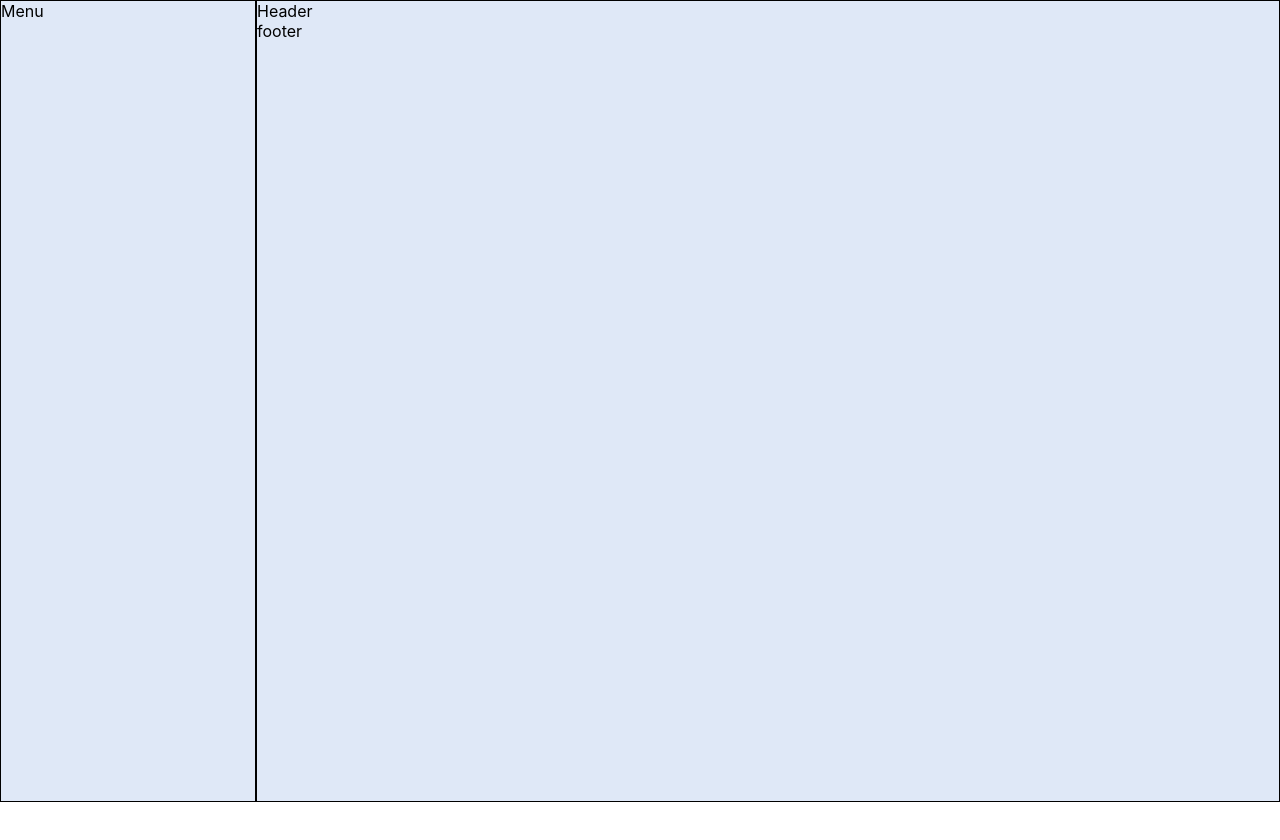
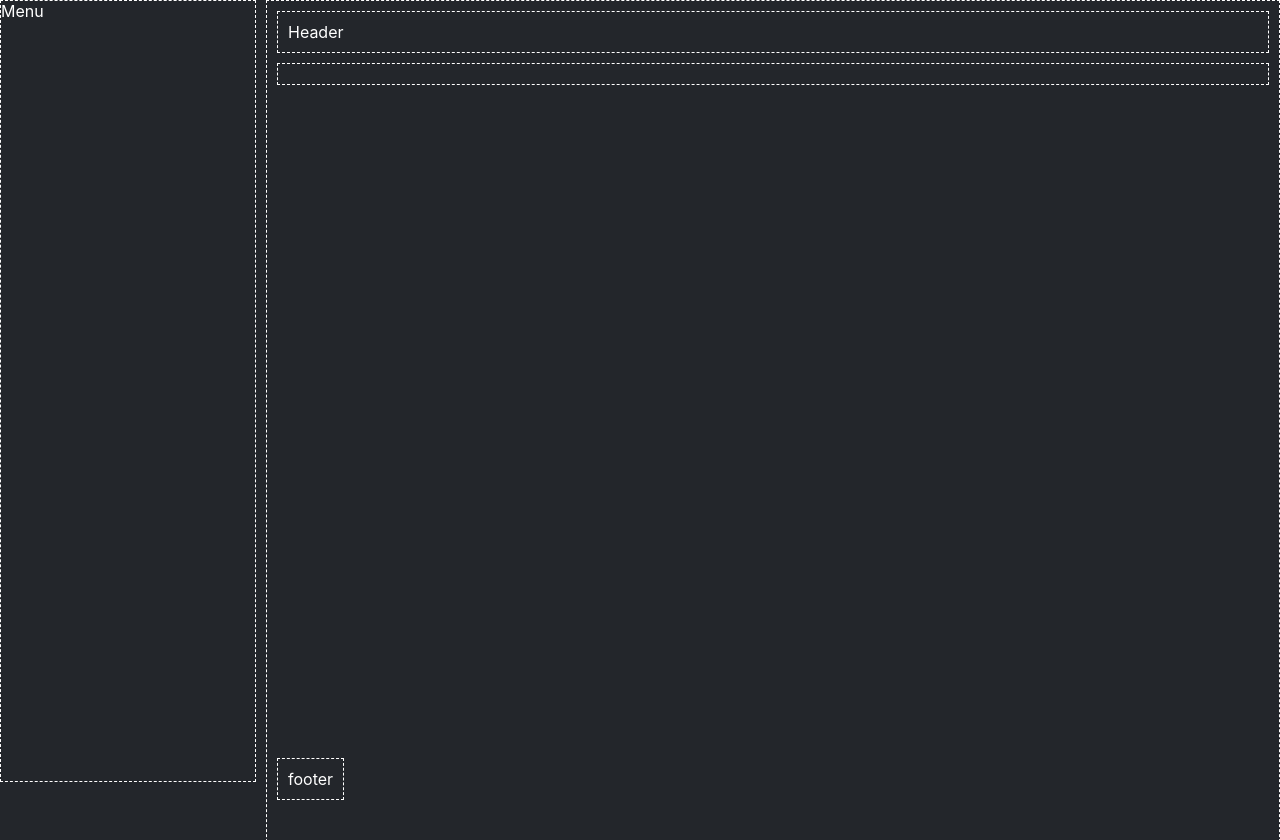
Before and after one commit to khuzayfmht/repromas-test, a React (Create React App) app: page / in a window 1280 px wide. Shown: the top 840 px of the page. Before the commit the page ends 802 px from the top, so only its background shows below. Built offline with nearby package versions, Linux system fonts and the light colour scheme.

Commit message:
update on page layout

```diff
--- a/src/layout/appLayout.css
+++ b/src/layout/appLayout.css
@@ -1,21 +1,49 @@
+* {
+    color: #fff;
+    padding: 0;
+}
 .main-container {
+
     width: 100%;
     height: auto;
     min-height: 100vh;
 
-    background-color: #dfe8f7;
+    background-color: #23262b;
 
     /* layout desing*/
     display: grid;
     grid-template-columns: 20vw 1fr;
+    grid-gap: 10px;
 }
 
 .side-bar {
-    border: 1px solid black;
-    height: 100vh;
+    border: 1px dashed #fff;
+    height: calc(100vh - 20px);
 }
 
 .main-content {
-    border: 1px solid black;
-    height: 100vh;
+
+    display: flex;
+    flex-direction: column;
+    gap: 10px;
+    border: 1px dashed #fff;
+    height: 120vh;
+    padding: 10px;
 }
+
+.page-header {
+    border: 1px dashed #fff;
+    padding: 10px;
+}
+
+.page-body {
+    border: 1px dashed #fff;
+    padding: 10px;
+}
+
+.page-footer {
+    position: fixed;
+    border: 1px dashed #fff;
+    padding: 10px;
+    bottom: 0;
+}
--- a/src/layout/appLayout.tsx
+++ b/src/layout/appLayout.tsx
@@ -14,9 +14,9 @@ const AppLayout: FC<AppLaypoutProps> = ({ children }) => {
       </div>
       {/* Main Content: Header, Body and Footer */}
       <div className="main-content">
-        <div>Header</div>
-        <div>{children}</div>
-        <div>footer</div>
+        <div className='page-header'>Header</div>
+        <div className='page-body'>{children}</div>
+        <div className='page-footer'>footer</div>
       </div>
 
     </div>
--- a/src/main.tsx
+++ b/src/main.tsx
@@ -41,7 +41,7 @@ export const Main = () => {
         },
         {
           path: '/student',
-          element: <UserAuth component={<Student />} />
+          element: <UserAuth component={<Students />} />
         },
       ]
     },
```
